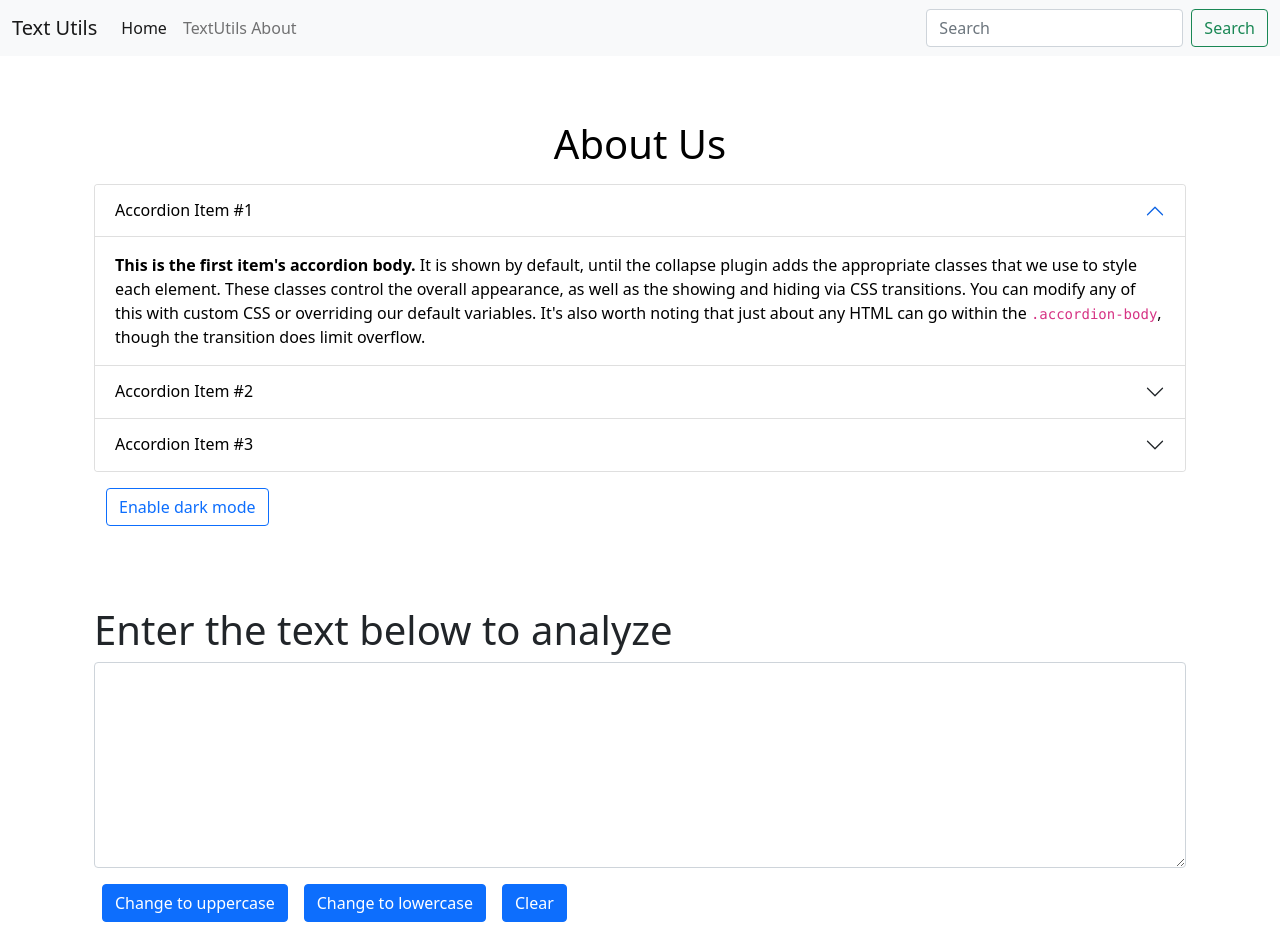
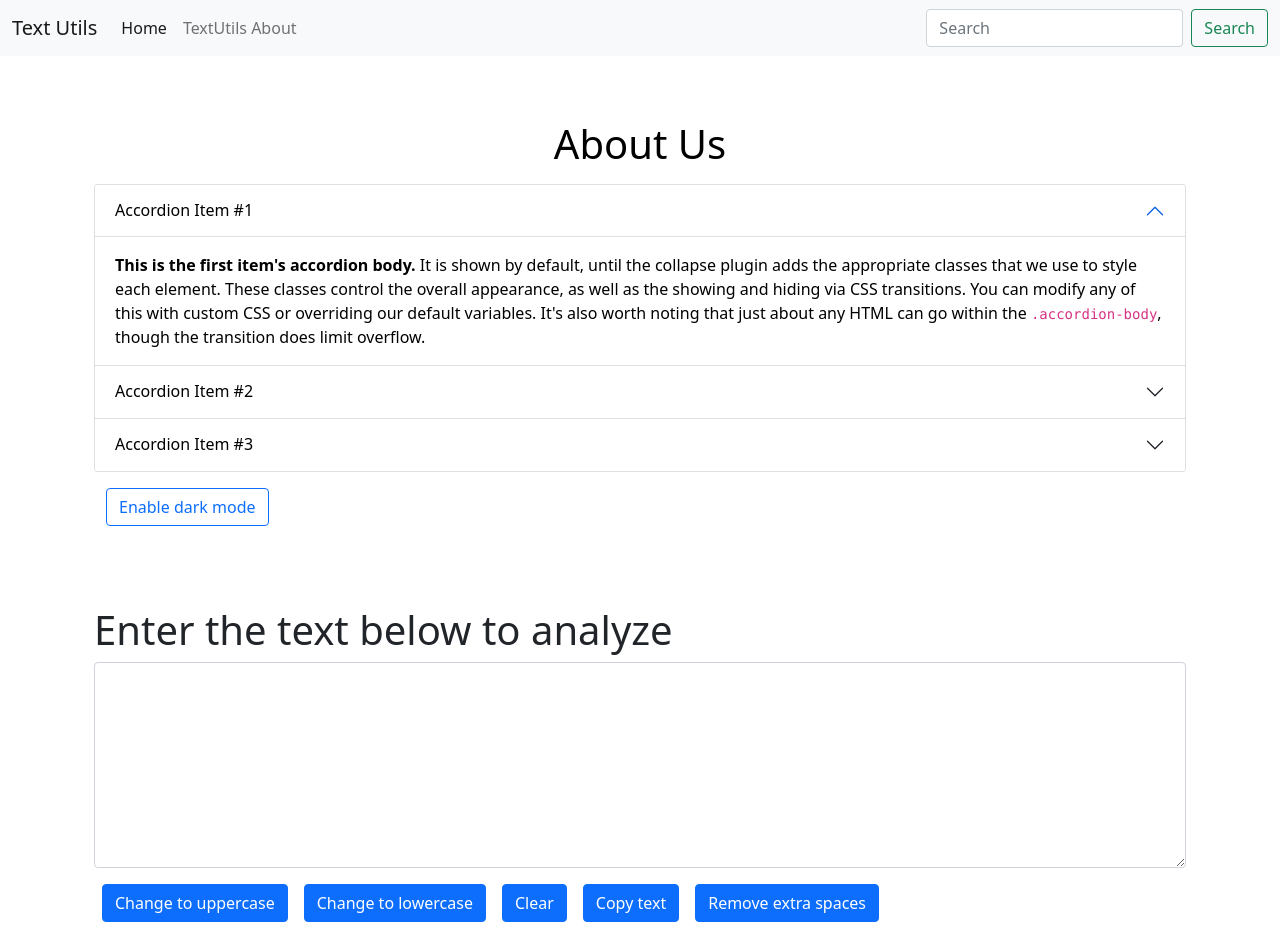
Before and after one commit to Mr-Apoorv/React_CWH, a React (Create React App) app: page / in a window 1280 px wide. Shown: the top 943 px of the page. Built offline with nearby package versions, Linux system fonts and the light colour scheme.

Commit message:
L-11 Exercise 1: Solutions + Shoutouts

```diff
--- a/src/components/TextForm.js
+++ b/src/components/TextForm.js
@@ -16,6 +16,17 @@ export default function TextForm(props) {
   const clickClearHandler = () => {
     let clearText = "";
     setText(clearText);
+  };
+
+  const clickCopyHandler = () => {
+    let text = document.getElementById("exampleFormControlTextarea1");
+    text.select();
+    navigator.clipboard.writeText(text.value);
+  };
+
+  const removeSpacesHandler = () => {
+    let newText = text.split(/[ ]+/);
+    setText(newText.join(" "));
   };
 
   const changeHandler = (event) => {
@@ -45,6 +56,12 @@ export default function TextForm(props) {
         <button className="btn btn-primary mx-2" onClick={clickClearHandler}>
           Clear
         </button>
+        <button className="btn btn-primary mx-2" onClick={clickCopyHandler}>
+          Copy text
+        </button>
+        <button className="btn btn-primary mx-2" onClick={removeSpacesHandler}>
+          Remove extra spaces
+        </button>
       </div>
       <div className="container my-3">
         <h2>Text Summary</h2>
```
Also changed, not shown: 1 other file (tests, documents, lock files or other folders).
